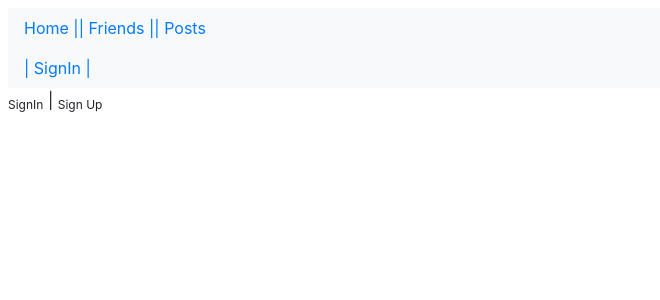
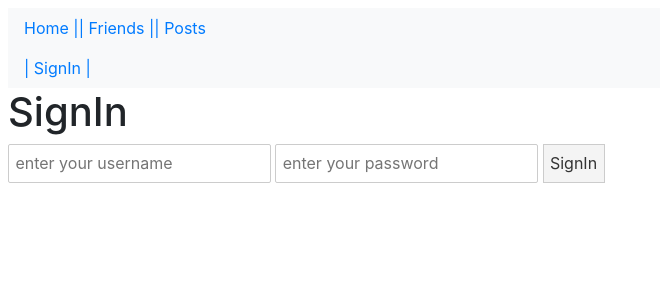
Before and after one commit to bedairhassan/Minimalistic-Social-Media, a Svelte app: page /login in a window 1280 px wide. Shown: the top 300 px of the page, without its empty margins (0-660 px from the left). Built offline with nearby package versions, Linux system fonts and the light colour scheme.

Commit message:
⚠fixing current code
            let isPasswordCorrect = snap[0].password === password;
            isPasswordCorrect = isPasswordCorrect.length > 0;

```diff
--- a/src/App.svelte
+++ b/src/App.svelte
@@ -3,11 +3,11 @@
 
     import Posts from "./visuals/posts/Posts.svelte";
     import Friends from "./visuals/friends/Friends.svelte";
-    import CookiePage from "./visuals/DEV/Cookie.svelte";
+    // import CookiePage from "./visuals/DEV/Cookie.svelte";
 
     // import Login from './visuals/loginpage/Login.svelte'
 
-    import Login from "./visuals/loginnpage/Login.svelte";
+    import Login from "./visuals/extras/SignIn.svelte";
 
     import NavBarLoggedIn from "./visuals/extras/NavBarLoggedIn.svelte";
 
@@ -50,6 +50,5 @@
         <Route path="friends"><Friends /></Route>
         <Route path="posts"><Posts /></Route>
         <Route path="/login"><Login /></Route>
-        <Route path="/" component={CookiePage} />
     </div>
 </Router>
--- a/src/visuals/DEV/Cookie.svelte
+++ /dev/null
@@ -1,20 +0,0 @@
-<script>
-    import signedIn from "../../store/signedIn";
-
-    let currentSignedIn;
-    const set_cookie = (currentSignedIn) => {
-        if (!currentSignedIn) {
-            signedIn.update((lastSignedIn) => null)
-            return;
-        }
-
-        signedIn.update((lastSignedIn) => (currentSignedIn = lastSignedIn));
-    };
-</script>
-
-<tr>
-    <td><button on:click={() => set_cookie("hassan")}>🍪Hassan</button> </td>
-    <td><button on:click={() => set_cookie("ali")}>🍪Ali</button> </td>
-    <td><button on:click={() => set_cookie("hossam")}>🍪Hossam</button> </td>
-    <td><button on:click={() => set_cookie("mostafa")}>🍪Mostafa</button> </td>
-</tr>
--- /dev/null
+++ b/src/visuals/extras/SignIn.svelte
@@ -0,0 +1,94 @@
+<script>
+    import { set_input_value } from "svelte/internal";
+
+    import { db } from "../../JS/firebase";
+
+    import signedIn from "../../store/signedIn";
+
+    // db
+
+    let username, password;
+
+    let status,
+        show = false;
+
+    const updatedWhoIsSignedIn = (username) =>
+        signedIn.update((lastSignedIn) => username);
+
+    const signup_signin = () => {
+        // sign up immediately creates account by pushing data to server
+        db.collection("sign").doc(username).set({
+            username,
+            password,
+        });
+
+        show = "1";
+
+        // sign in
+        updatedWhoIsSignedIn(username);
+    };
+
+    const fetch = () => {
+        db.collection("sign").onSnapshot((snap) => {
+            if (!username) {
+                // if user didn't even interact with username field
+                alert("username or password is incorrect");
+                return;
+            }
+
+            snap = snap.docs
+                .map((item) => item.data()) // firestore introduces 4237 unwanted attributes
+                .filter((item) => item.username === username);
+
+            if (!password) {
+                // if user didn't even interact with passwords field
+                alert("username or password is incorrect");
+                return;
+            }
+
+            let isPasswordCorrect = snap[0].password === password;
+            isPasswordCorrect = isPasswordCorrect.length > 0;
+
+            if (!isPasswordCorrect) {
+                alert("username or password is incorrect");
+                return;
+            }
+
+            const userExistsAtDatabase = (snap) => snap.length > 0;
+
+            if (userExistsAtDatabase(snap)) {
+                updatedWhoIsSignedIn(username);
+            } else {
+                status = "Do you want to create new account? ";
+                show = "0";
+            }
+        });
+    };
+</script>
+
+<h1>SignIn</h1>
+
+<div>
+    <input
+        type="text"
+        placeholder="enter your username"
+        bind:value={username}
+    />
+    <input
+        type="password"
+        placeholder="enter your password"
+        bind:value={password}
+    />
+    <button on:click={fetch}>SignIn</button>
+</div>
+
+<div>
+    {#if show === "0"}
+        <br />{status}
+        <button on:click={signup_signin}>Sign Up & Sign In</button>
+    {:else if show === "1"}
+        Signing up.. Signing in.. Please standby
+    {/if}
+</div>
+
+<!-- TODO: if clicks button, show user created?!?!?!?  -->
--- a/src/visuals/loginnpage/Login.svelte
+++ /dev/null
@@ -1,17 +0,0 @@
-<script>
-    import SignIn from "./signin_page/SignIn.svelte";
-    import SignUp from "./signup_page/SignUp.svelte";
-
-    let condition;;
-    const SignInClick = () => (condition = "SignIn");
-    const SignUpClick = () => (condition = "SignUp");
-</script>
-
-<sub on:click={SignInClick}>SignIn</sub> |
-<sub on:click={SignUpClick}>Sign Up</sub>
-
-{#if condition === "SignUp"}
-    <SignUp />
-{:else if condition === "SignIn"}
-    <SignIn />
-{/if}
--- a/src/visuals/loginnpage/signin_page/SignIn.svelte
+++ /dev/null
@@ -1,82 +0,0 @@
-<script>
-    import { db } from "../../../JS/firebase";
-    import signedIn from "../../../store/signedIn";
-
-    // db
-
-    let username, password;
-
-    let status,
-        show = false;
-
-    const signup_signin = () => {
-        // sign up immediately creates account by pushing data to server
-        db.collection("sign").doc(username).set({
-            username,
-            password,
-        })
-
-        show='1'
-
-        // sign in
-        signedIn.update((lastSignedIn) => username);
-    };
-
-    const fetch = () => {
-        db.collection("sign").onSnapshot((snap) => {
-            snap = snap.docs;
-            console.log(snap);
-
-            snap = snap.map((item) => item.data());
-            console.log(snap);
-
-            snap = snap.filter(
-                (item) =>
-                    item.username === username && item.password === password
-            );
-            console.log(snap);
-
-            if (snap.length > 0) {
-                alert("SIGNEDIN");
-                // enter your code...
-
-                // update currentSignedIn
-
-                // import signedIn from "../../store/signedIn";
-                signedIn.update((lastSignedIn) => username);
-            } else {
-                // signed up ! !! ! ! !
-                // alert("SIGNEDUP");
-                status = "Do you want to create new account? ";
-                show = '0';
-                // enter your code...
-                // update currentSignedIn
-            }
-
-            // done with if and else?
-            // make routing look better
-        });
-    };
-</script>
-
-<h1>SignIn</h1>
-
-<input type="text" placeholder="enter your username" bind:value={username} />
-<input
-    type="password"
-    placeholder="enter your password"
-    bind:value={password}
-/>
-<button on:click={fetch}>SignIn</button>
-
-<!-- {username}
-{password} -->
-
-{#if show==='0'}
-    {status}
-    <button on:click={signup_signin}>Sign Up & Sign In</button>
-{:else if show==='1'}
-    Signing up.. Signing in.. Please standby
-{/if}
-
-<!-- TODO: if clicks button, show user created?!?!?!?  -->
--- a/src/visuals/loginnpage/signup_page/SignUp.svelte
+++ /dev/null
@@ -1,6 +0,0 @@
-<script>
-
-</script>
-
-
-<h1>Sign Up</h1>
```
